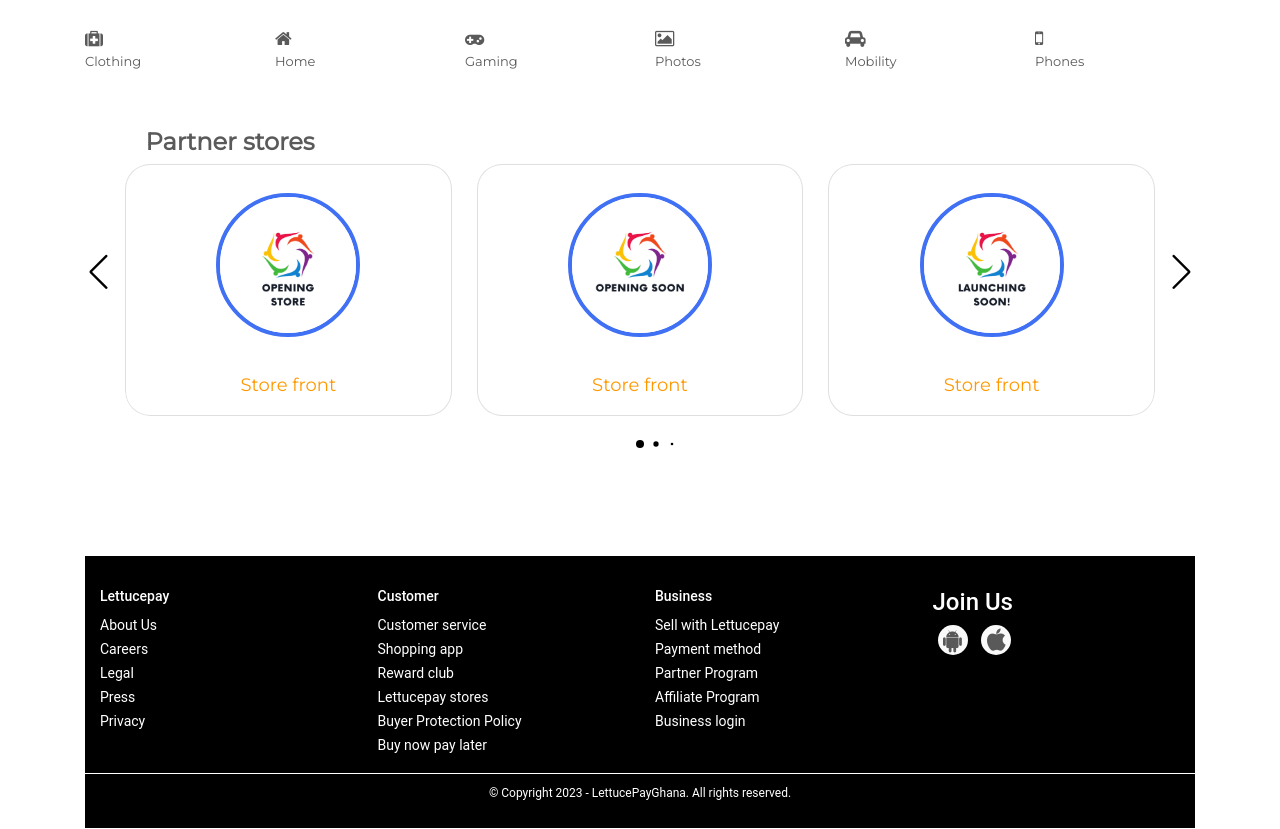
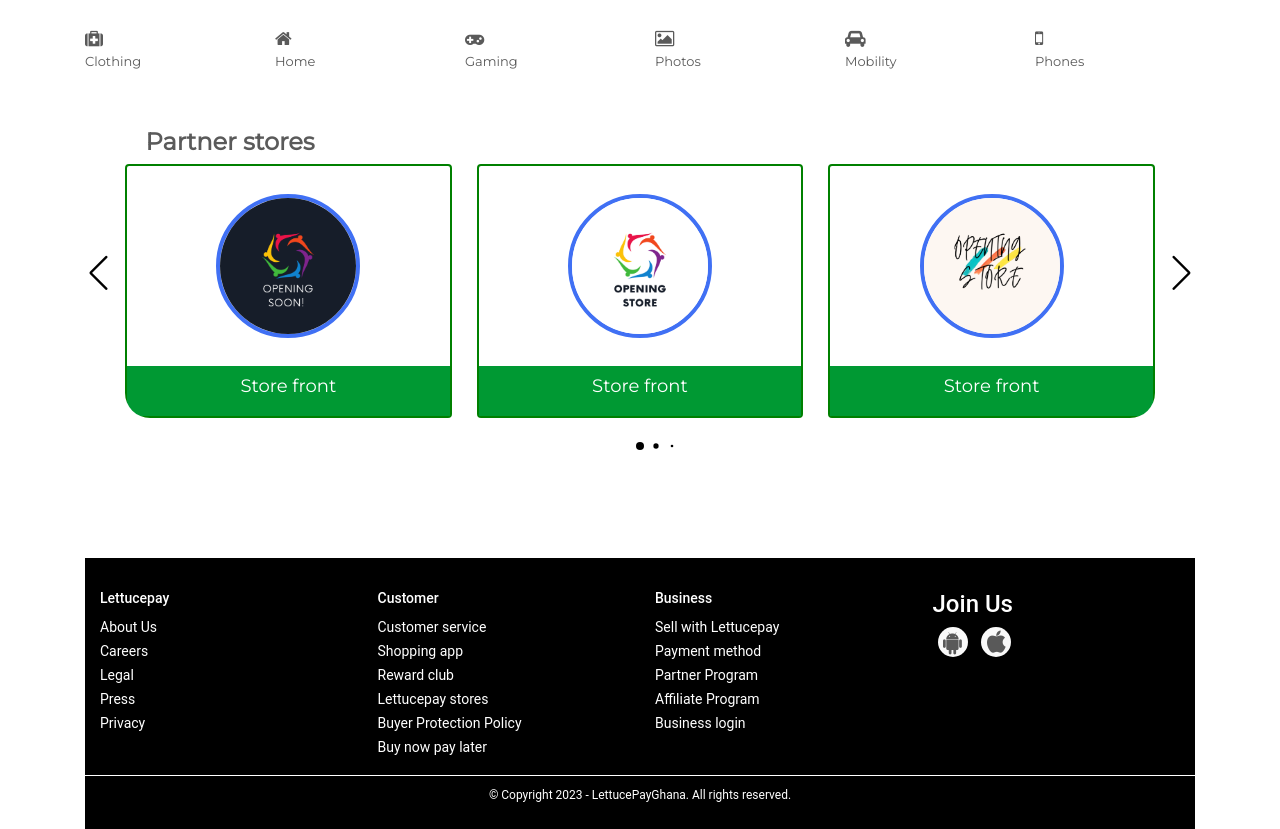
Before and after one commit to lettucepay/lettucewebsite, a PHP site: page / in a window 1280 px wide. Shown: the part 452-1281 px from the top of the page. Run offline with PHP 8.4, Linux system fonts and the light colour scheme; some libraries are stand-ins or nearby versions.

Commit message:
last update

```diff
--- a/about.php
+++ b/about.php
@@ -7,7 +7,7 @@
     <meta name="description" content="Shop from different stores">
     <meta name="author" content="">
     <meta name="keyword" content="online payment, grocery shopping">
-    <link rel="icon" href="/docs/4.0/assets/img/favicons/favicon.ico">
+    <link rel="icon" href="images/logo.png">
 
     <title>LettucePay</title>
 
--- a/header.php
+++ b/header.php
@@ -1,6 +1,6 @@
 <header>
       <nav class="navbar navbar-expand-md navbar-dark fixed-top">
-        <a class="navbar-brand" href="#">LettucePay</a>
+        <a class="navbar-brand" href="index.php">LettucePay</a>
         <button class="navbar-toggler" type="button" data-toggle="collapse" data-target="#navbarCollapse" aria-controls="navbarCollapse" aria-expanded="false" aria-label="Toggle navigation">
           <span class="navbar-toggler-icon"></span>
         </button>
--- a/index.css
+++ b/index.css
@@ -7,6 +7,10 @@ body {
 	color: #000000;
 	font-weight: bolder;
 	padding-left: 3%;
+}
+
+.navbar .navbar-brand:hover{
+  color: #000000;
 }
 .nav-link {
 	color: black !important;
@@ -62,8 +66,14 @@ body {
   border-radius: 25px;
 }
 .card{
-  border-radius: 25px;
+  border-radius: 25px black;
   background-color: #FFF;
+  border: 2px solid green;
+}
+
+.card-content{
+  background-color: #009933;
+
 }
 .image-content,
 .card-content{
@@ -71,11 +81,15 @@ body {
   flex-direction: column;
   align-items: center;
   padding: 10px 14px;
+
+
+
 }
 .image-content{
   position: relative;
   row-gap: 5px;
   padding: 25px 0;
+
 }
 .overlay{
   position: absolute;
@@ -119,7 +133,8 @@ body {
   font-size: 18px;
   font-weight: 500;
 /*  color: #333;*/
-color: #ff9900;
+color: #ffffff;
+
 }
 .description{
   font-size: 14px;
--- a/index.php
+++ b/index.php
@@ -161,7 +161,7 @@
                         <div class="image-content">
                             <!-- <span class="overlay"></span> -->
                             <div class="card-image">
-                                <a href=""><img src="images/6.png" alt="" class="card-img"></a>
+                                <a href=""><img src="images/5.png" alt="" class="card-img"></a>
                             </div>
                         </div>
                         <div class="card-content">
@@ -174,7 +174,7 @@
                         <div class="image-content">
                             <!-- <span class="overlay"></span> -->
                             <div class="card-image">
-                                <a href=""><img src="images/7.png" alt="" class="card-img"></a>
+                                <a href=""><img src="images/6.png" alt="" class="card-img"></a>
                             </div>
                         </div>
                         <div class="card-content">
@@ -186,7 +186,7 @@
                         <div class="image-content">
                             <!-- <span class="overlay"></span> -->
                             <div class="card-image">
-                              <a href=""><img src="images/8.png" alt="" class="card-img"></a>
+                              <a href=""><img src="images/10.png" alt="" class="card-img"></a>
                             </div>
                         </div>
                         <div class="card-content">
@@ -198,7 +198,7 @@
                         <div class="image-content">
                             <!-- <span class="overlay"></span> -->
                             <div class="card-image">
-                                <a href=""><img src="images/9.png" alt="" class="card-img"></a>
+                                <a href=""><img src="images/5.png" alt="" class="card-img"></a>
                             </div>
                         </div>
                         <div class="card-content">
@@ -210,7 +210,7 @@
                         <div class="image-content">
                             <!-- <span class="overlay"></span> -->
                             <div class="card-image">
-                                <a href=""><img src="images/10.png" alt="" class="card-img"></a>
+                                <a href=""><img src="images/6.png" alt="" class="card-img"></a>
                             </div>
                         </div>
                         <div class="card-content">
```
Also changed, not shown: images/5.png (added).
